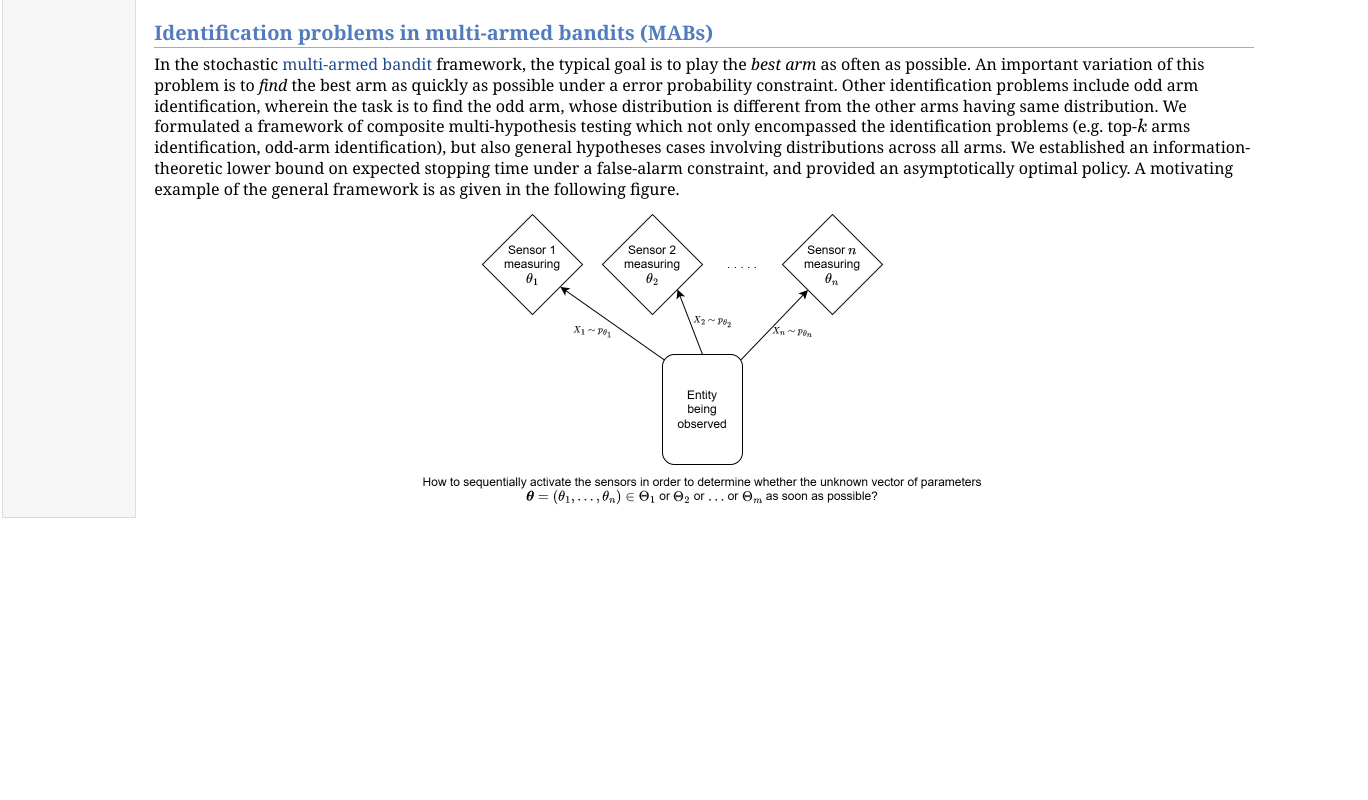
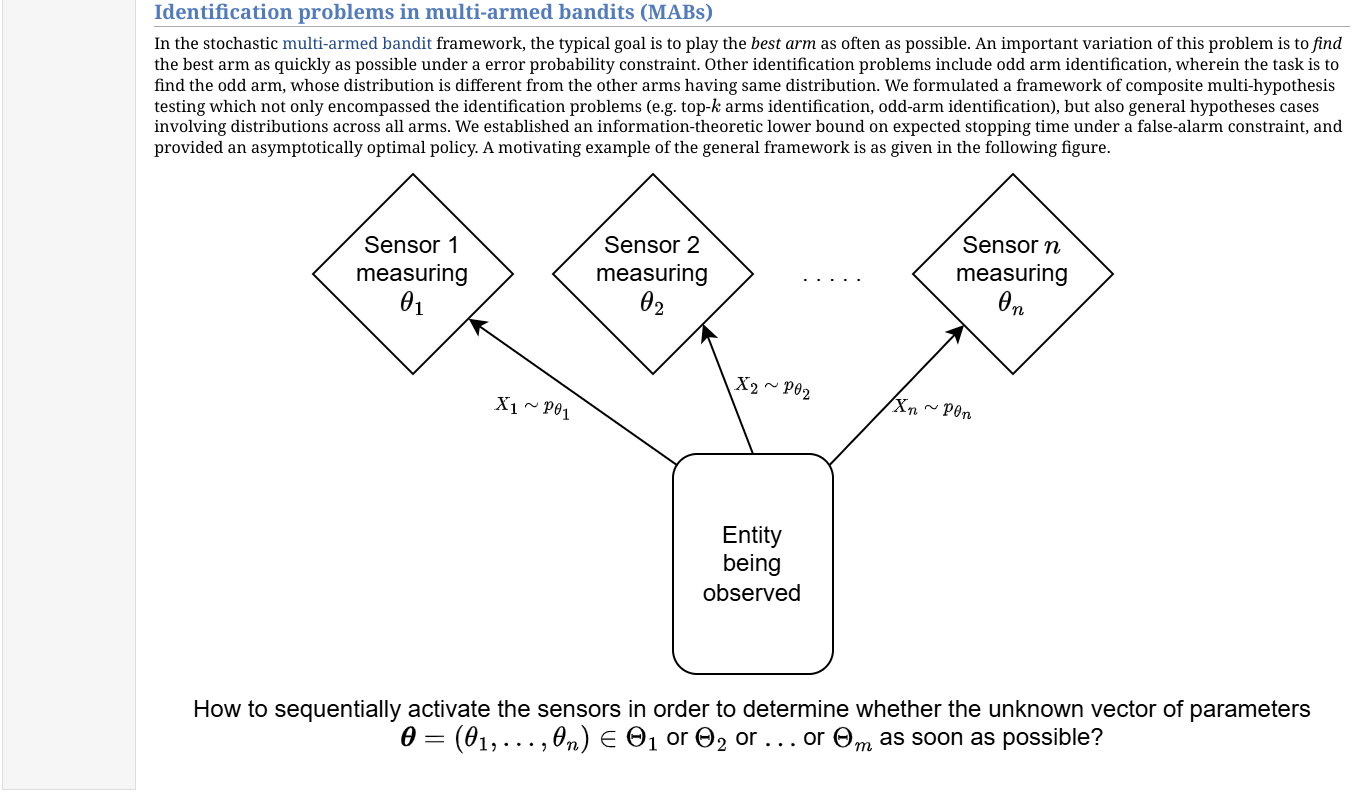
Before and after one commit to AdityaDeshmukh/adityadeshmukh.github.io, a plain HTML site: page research.html in a window 1280 px wide. Shown: the part 1649-2449 px from the top of the page, 1368 px wide, since content can reach past the window. Before the commit the page ends 2177 px from the top, so only its background shows below. Drawn offline with nearby package versions, Linux system fonts and the light colour scheme; some packages are replaced by stand-ins of ours.

Commit message:
updated MAB figure dim again

```diff
--- a/research.html
+++ b/research.html
@@ -121,7 +121,7 @@ A prevalent way in which machine learning models are trained involves collecting
 
 </p>
 <center><table class="imgtable"><tr><td>
-<img src="figs/mab.png" alt="alttext" width="590px" height="291px" />&nbsp;</td><tr/>
+<img src="figs/mab.png" alt="alttext" />&nbsp;</td><tr/>
 <tr><td><center></center>
 </td></tr></table></center>
 </td>
```
Also changed, not shown: 1 other file.
